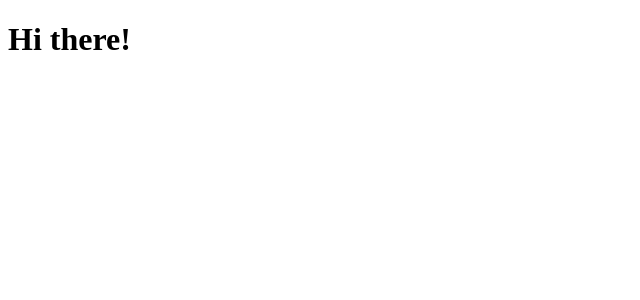
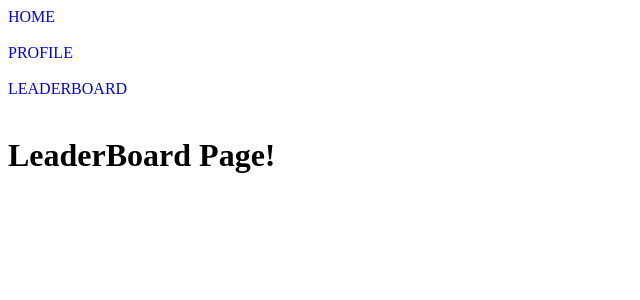
Before and after one commit to KevZ1209/HOTHX-Sportify, a React (Create React App) app in the folder client/: page /leaderboard in a window 1280 px wide. Shown: the top 300 px of the page, without its empty margins (0-640 px from the left). Built offline with nearby package versions, Linux system fonts and the light colour scheme.

Commit message:
Implemented routes

```diff
--- a/client/package.json
+++ b/client/package.json
@@ -8,6 +8,7 @@
     "@testing-library/user-event": "^13.5.0",
     "react": "^18.2.0",
     "react-dom": "^18.2.0",
+    "react-router-dom": "^6.8.2",
     "react-scripts": "5.0.1",
     "web-vitals": "^2.1.4"
   },
--- a/client/src/App.js
+++ b/client/src/App.js
@@ -1,11 +1,41 @@
 import React from "react";
+import { BrowserRouter,Routes, Route, NavLink } from 'react-router-dom';
+import HomePage from "./HomePage";
+import ProfilePage from "./ProfilePage";
+import LeaderboardPage from "./LeaderboardPage";
 
 function App() {
 	return (
-        <div>
-          <h1>Hi there!</h1>
-        </div>
-      );
+    <BrowserRouter>
+      <NavLink
+        to="/"
+        style={{ textDecoration: "none", marginRight: "0.5rem" }}
+        disableRipple
+      >
+        <div>HOME</div>
+      </NavLink>
+      <NavLink
+        to="/profile"
+        style={{ textDecoration: "none", marginRight: "0.5rem" }}
+        disableRipple
+      >
+        <div>PROFILE</div>
+      </NavLink>
+      <NavLink
+        to="/leaderboard"
+        style={{ textDecoration: "none", marginRight: "0.5rem" }}
+        disableRipple
+      >
+        <div>LEADERBOARD</div>
+      </NavLink>
+      <Routes>
+        <Route exact path="/" element={<HomePage/>} />
+        <Route path="/profile" element={<ProfilePage/>} />
+        <Route path="/leaderboard" element={<LeaderboardPage/>} />
+      </Routes>
+    </BrowserRouter>
+
+  );
 }
 
 export default App;
--- /dev/null
+++ b/client/src/HomePage.js
@@ -0,0 +1,11 @@
+import React from "react";
+
+function HomePage() {
+    return (
+    <div>
+        <h1>Home Page!</h1>
+    </div>
+    );
+}
+
+export default HomePage;
--- /dev/null
+++ b/client/src/LeaderboardPage.js
@@ -0,0 +1,11 @@
+import React from "react";
+
+function LeaderboardPage() {
+    return (
+    <div>
+        <h1>LeaderBoard Page!</h1>
+    </div>
+    );
+}
+
+export default LeaderboardPage;
--- /dev/null
+++ b/client/src/ProfilePage.js
@@ -0,0 +1,11 @@
+import React from "react";
+
+function ProfilePage() {
+    return (
+    <div>
+        <h1>Profile page!</h1>
+    </div>
+    );
+}
+
+export default ProfilePage;
```
Also changed, not shown: 2 other files (tests, documents, lock files or other folders).
